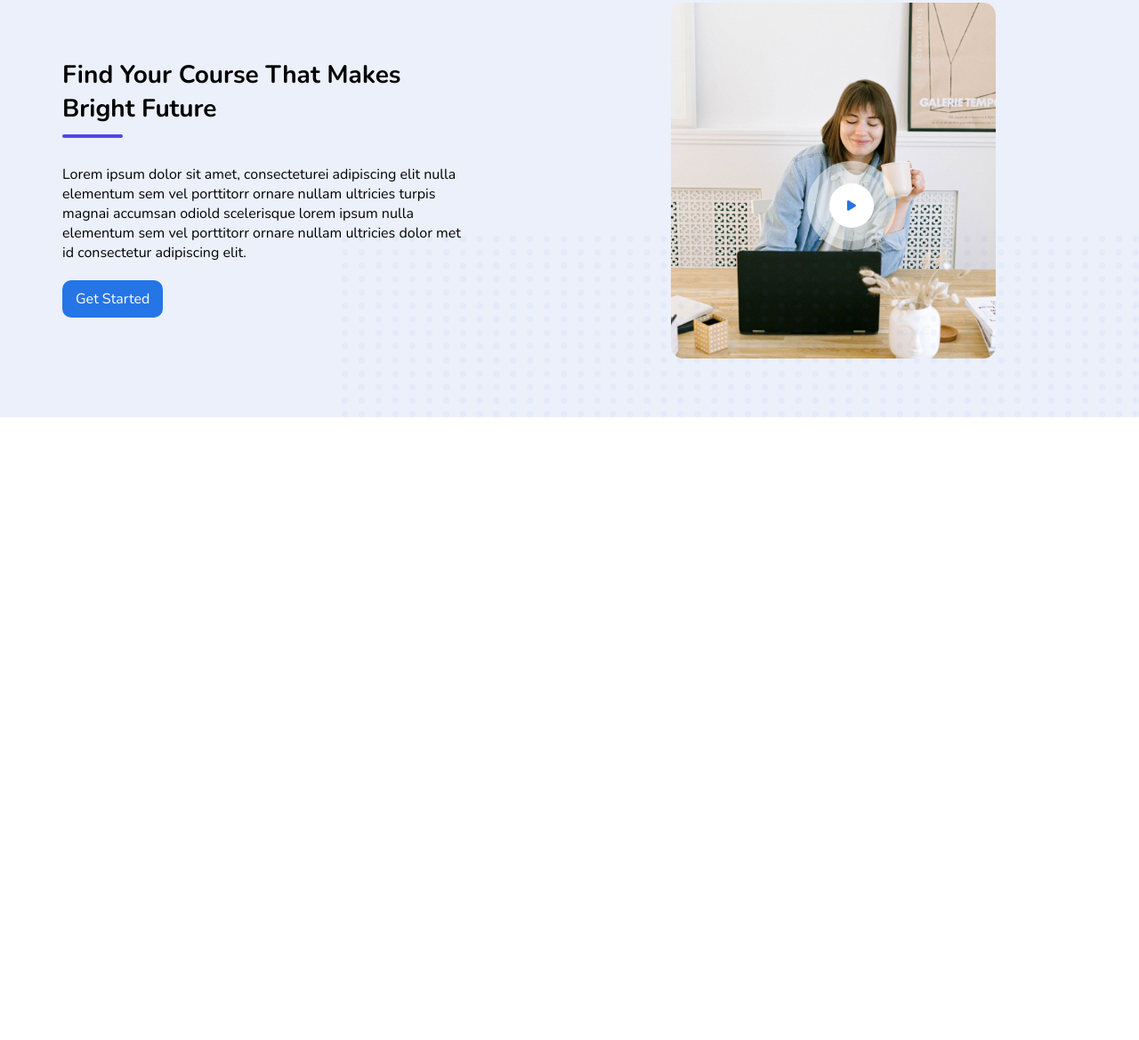
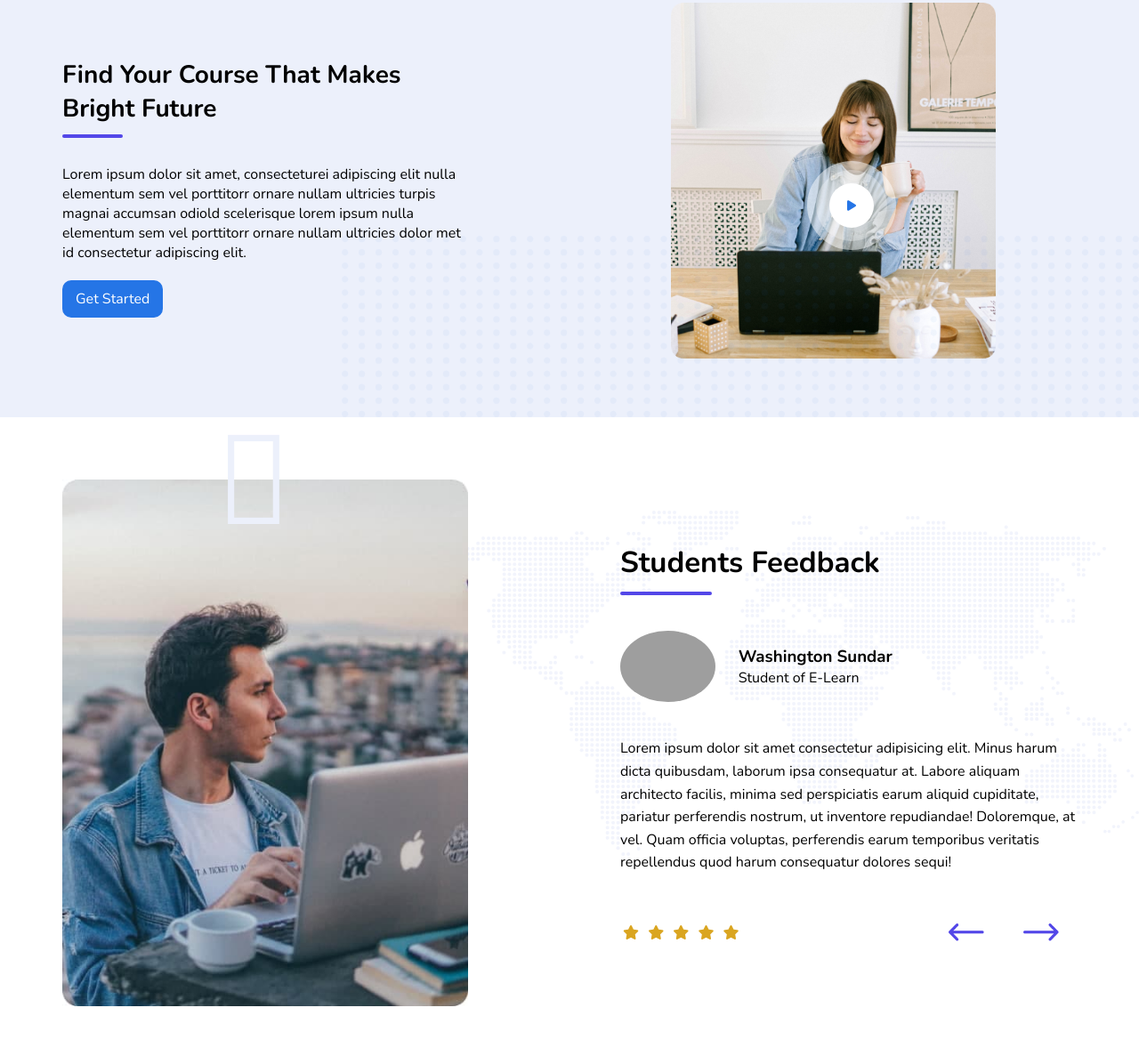
Before and after one commit to mabrur-h/OnlineEducation, a plain HTML site: page index.html in a window 1280 px wide. Shown: the part 2285-3454 px from the top of the page at 89% size. Before the commit the page ends 2754 px from the top, so only its background shows below. Drawn offline with nearby package versions, Linux system fonts and the light colour scheme; grey boxes are pictures that could not be loaded.

Commit message:
section feedback complete

```diff
--- a/css/style.css
+++ b/css/style.css
@@ -344,3 +344,103 @@ body {
     box-shadow: 0 0 0 5px rgba(255, 255, 255, 0.3), 0 0 0 15px rgba(255, 255, 255, 0.5);
     transition: 1s;
 }
+
+.students-feedback {
+    display: flex;
+    justify-content: space-between;
+    align-items: center;
+    padding: 70px 0;
+}
+
+.feedback {
+    background-image: url(../img/map.svg);
+    background-repeat: no-repeat;
+    background-size: 60%;
+    background-position: right 30%;
+}
+
+.feedback-image {
+    width: 40%;
+    position: relative;
+}
+
+.feedback-image-src {
+    width: 100%;
+}
+
+.feedback-decoration {
+    position: absolute;
+    top: -17%;
+    left: 38%;
+    width: 20%;
+}
+
+.feedback-content {
+    width: 45%;
+}
+
+.feedback-title {
+    font-size: 22px;
+    font-weight: 800;
+    display: block;
+}
+
+.feedback-title::after {
+    content: "";
+    display: block;
+    width: 20%;
+    background-color: #5347E8;
+    height: 4px;
+    margin-top: 10px;
+    border-radius: 5px;
+}
+
+.feedback-owner {
+    display: flex;
+    align-items: center;
+    padding: 40px 0;
+}
+
+.feedback-content-text {
+    line-height: 160%;
+}
+
+.feedback-owner-image {
+    border-radius: 50%;
+    height: 80px;
+    margin-right: 26px;
+}
+
+.feedback-foot {
+    display: flex;
+    align-items: center;
+    justify-content: space-between;
+    padding-top: 50px;
+}
+
+.feedback-stars {
+    color: goldenrod;
+}
+
+.feedback-stars i {
+    padding: 0 3px;
+}
+
+.feedback-down {
+    background: transparent;
+    border: none;
+    outline: none;
+    cursor: pointer;
+    padding: 5px 20px;
+    border-radius: 5px;
+}
+
+
+.feedback-down img {
+    width: 40px;
+}
+
+.feedback-down:hover {
+    background-color: #ECF0FB;
+    transition: 0.5s;
+}
--- a/index.html
+++ b/index.html
@@ -407,5 +407,59 @@
         <img src="img/decoration.svg" alt="decoration dotted" class="decoration-img">
     </section>
 
+    <section class="feedback">
+        <div class="container">
+            <div class="students-feedback">
+                <div class="feedback-image">
+                    <img src="img/boymac.jpg" alt="boy sitting with mac" class="feedback-image-src">
+                    <img src="img/decor.svg" alt="decoration" class="feedback-decoration">
+
+                </div>
+                <div class="feedback-content">
+                    <div class="feedback-title">
+                        <h2>
+                            Students Feedback
+                        </h2>
+                    </div>
+                    <div class="feedback-group">
+                        <div class="feedback-owner">
+                            <img src="img/praying-man-looking-up-1438275.svg" alt="feedbacker" class="feedback-owner-image">
+                            <div class="feedback-owner-text">
+                                <h3 class="feedback-owner-name">
+                                    Washington Sundar
+                                </h3>
+                                <p class="feedback-owner-status">
+                                    Student of E-Learn
+                                </p>
+                            </div>
+                        </div>
+
+                        <p class="feedback-content-text">
+                            Lorem ipsum dolor sit amet consectetur adipisicing elit. Minus harum dicta quibusdam, laborum ipsa consequatur at. Labore aliquam architecto facilis, minima sed perspiciatis earum aliquid cupiditate, pariatur perferendis nostrum, ut inventore repudiandae! Doloremque, at vel. Quam officia voluptas, perferendis earum temporibus veritatis repellendus quod harum consequatur dolores sequi!
+                        </p>
+                    </div>
+                    <div class="feedback-foot">
+                        <div class="feedback-stars">
+                            <i class="fas fa-star"></i>
+                            <i class="fas fa-star"></i>
+                            <i class="fas fa-star"></i>
+                            <i class="fas fa-star"></i>
+                            <i class="fas fa-star"></i>
+                        </div>
+                        <div class="feedback-btn-group">
+
+                        <button class="feedback-down">
+                            <img src="img/down-arrow-1@2x.png" alt="back">
+                        </button>
+                        <button class="feedback-down">
+                            <img src="img/down-arrow@2x.png" alt="go">
+                        </button>
+                        </div>
+                    </div>
+                </div>
+            </div>
+        </div>
+    </section>
+
 </body>
 </html>
```
Also changed, not shown: img/boymac.jpg (added), img/decor.svg (added), img/down-arrow-1@2x.png (added), img/down-arrow@2x.png (added), img/map.svg (added), 1 other file.
